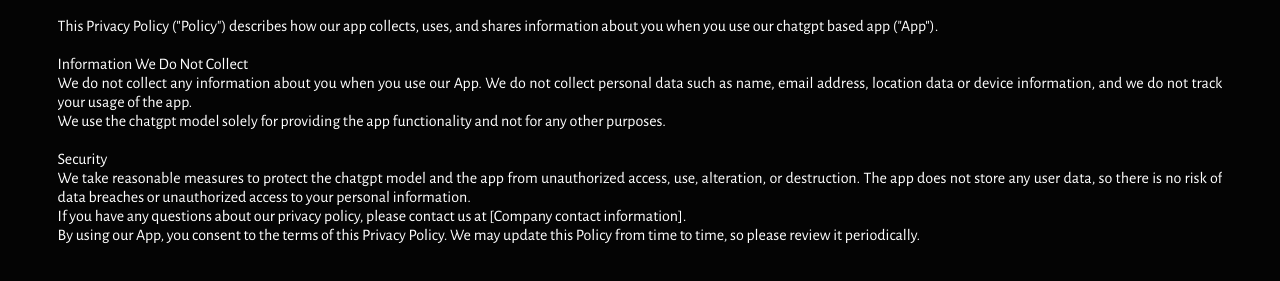
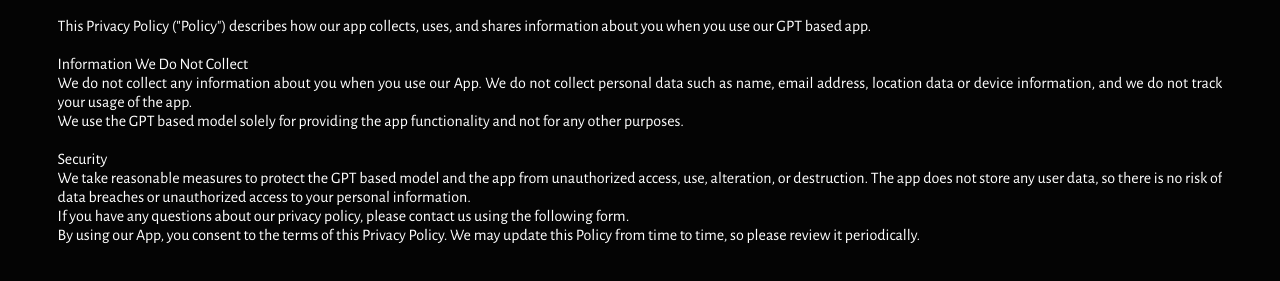
Before and after one commit to anikajannat31/privacy-policy, a website built with Vite: page client/index.html in a window 1280 px wide. Shown: the part 309-590 px from the top of the page. Built offline with nearby package versions, Linux system fonts and the light colour scheme; files whose address does not match are found by name.

Commit message:
Update index.html

```diff
--- a/client/index.html
+++ b/client/index.html
@@ -12,21 +12,21 @@
     <section id="privacy">
       <div id="privacy">
         <h1 style="text-align: center; color: white; font-size: 50px;">Privacy Policy </h1>
-        <p style="color: white; text-align: justify; margin-top: 20px;">This Privacy Policy ("Policy") describes how our app collects, uses, and shares information about you when you use our chatgpt based app ("App").
+        <p style="color: white; text-align: justify; margin-top: 20px;">This Privacy Policy ("Policy") describes how our app collects, uses, and shares information about you when you use our GPT based app.
             <br>
             <br>
             Information We Do Not Collect
             <br>
             We do not collect any information about you when you use our App. We do not collect personal data such as name, email address, location data or device information, and we do not track your usage of the app.
             <br>
-            We use the chatgpt model solely for providing the app functionality and not for any other purposes.
+            We use the GPT based model solely for providing the app functionality and not for any other purposes.
             <br>
             <br>
             Security
             <br>
-            We take reasonable measures to protect the chatgpt model and the app from unauthorized access, use, alteration, or destruction. The app does not store any user data, so there is no risk of data breaches or unauthorized access to your personal information.
+            We take reasonable measures to protect the GPT based model and the app from unauthorized access, use, alteration, or destruction. The app does not store any user data, so there is no risk of data breaches or unauthorized access to your personal information.
             <br>
-            If you have any questions about our privacy policy, please contact us at [Company contact information].
+            If you have any questions about our privacy policy, please contact us using the following form.
             <br>
             By using our App, you consent to the terms of this Privacy Policy. We may update this Policy from time to time, so please review it periodically.
         </p>
```
